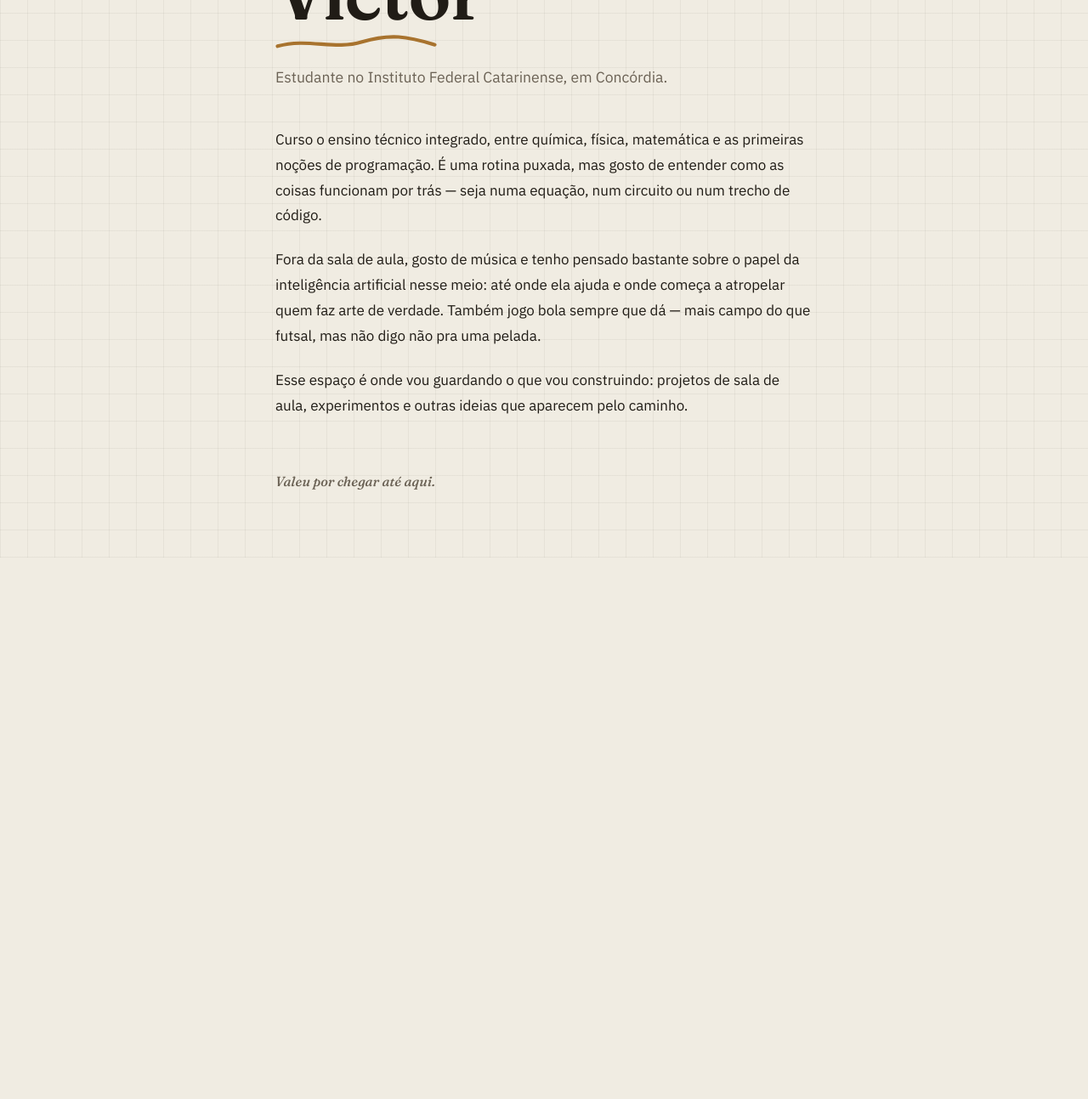
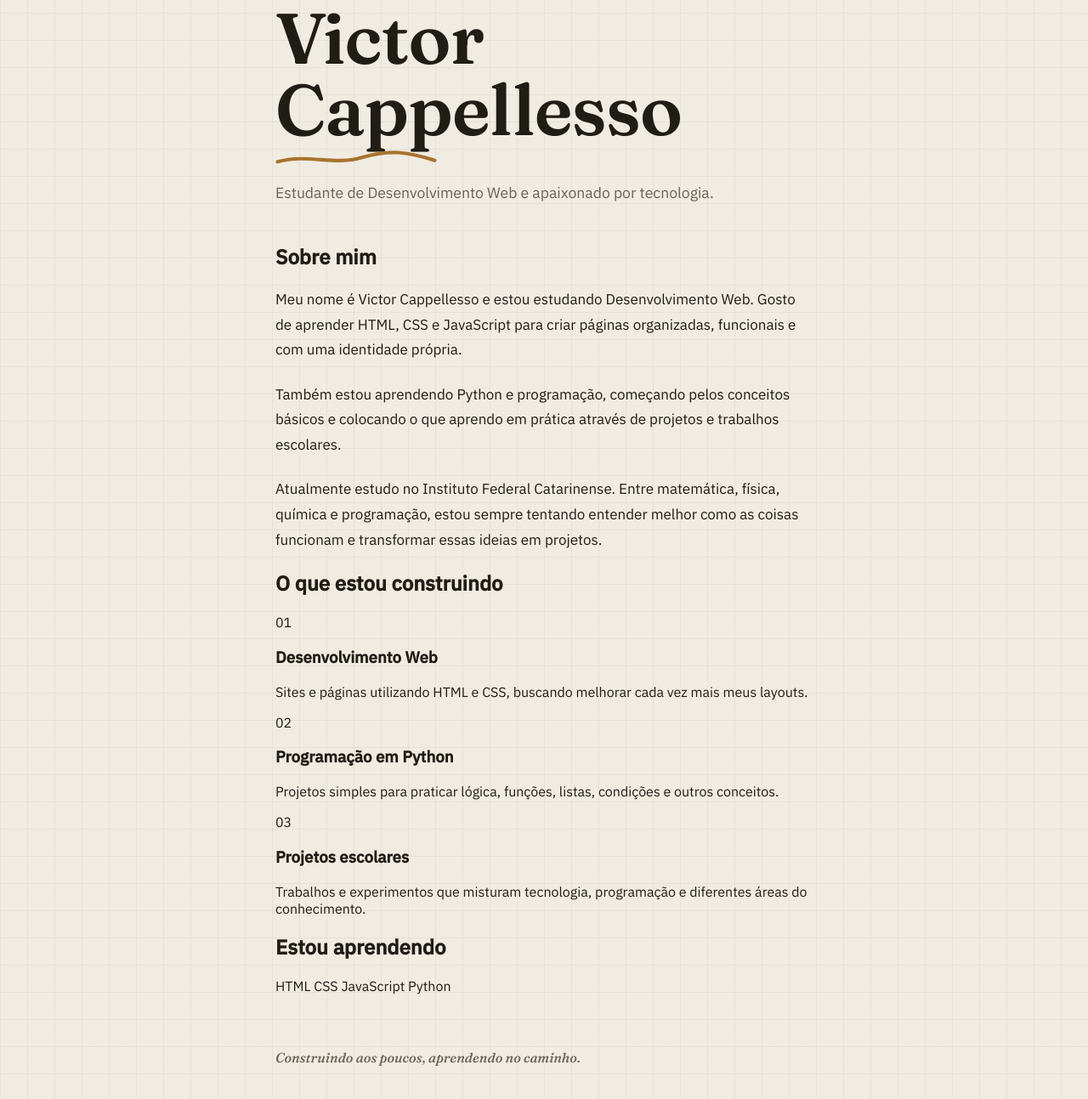
Before and after one commit to CappeVictor/Projeto_DW, a plain HTML site: page index.html in a window 1280 px wide. Shown: the part 145-1438 px from the top of the page at 85% size. Before the commit the page ends 801 px from the top, so only its background shows below. Drawn offline with Linux system fonts and the light colour scheme.

Commit message:
Update personal information and content in index.html

```diff
--- a/index.html
+++ b/index.html
@@ -3,34 +3,94 @@
 <head>
   <meta charset="UTF-8">
   <meta name="viewport" content="width=device-width, initial-scale=1.0">
-  <meta name="description" content="Página pessoal de Victor, estudante técnico em Concórdia, SC.">
-  <title>Victor</title>
+  <meta name="description" content="Página pessoal de Victor Cappellesso, estudante de Desenvolvimento Web.">
+  <title>Victor Cappellesso</title>
+
   <link rel="preconnect" href="https://fonts.googleapis.com">
   <link rel="preconnect" href="https://fonts.gstatic.com" crossorigin>
   <link href="https://fonts.googleapis.com/css2?family=Fraunces:ital,opsz,wght@0,9..144,400;0,9..144,600;1,9..144,500&family=IBM+Plex+Sans:wght@400;500&display=swap" rel="stylesheet">
+
   <link rel="stylesheet" href="style.css">
 </head>
+
 <body>
   <main>
+
     <header class="intro">
-      <h1>Victor</h1>
+      <p class="mini">PORTFÓLIO PESSOAL</p>
+
+      <h1>Victor<br>Cappellesso</h1>
+
       <svg class="underline" viewBox="0 0 220 24" preserveAspectRatio="none" aria-hidden="true">
         <path d="M3 16 C 45 4, 80 22, 118 10 S 180 2, 217 14" />
       </svg>
-      <p class="tagline">Estudante no Instituto Federal Catarinense, em Concórdia.</p>
+
+      <p class="tagline">
+        Estudante de Desenvolvimento Web e apaixonado por tecnologia.
+      </p>
     </header>
 
     <section class="sobre">
-      <p>Curso o ensino técnico integrado, entre química, física, matemática e as primeiras noções de programação. É uma rotina puxada, mas gosto de entender como as coisas funcionam por trás — seja numa equação, num circuito ou num trecho de código.</p>
+      <h2>Sobre mim</h2>
 
-      <p>Fora da sala de aula, gosto de música e tenho pensado bastante sobre o papel da inteligência artificial nesse meio: até onde ela ajuda e onde começa a atropelar quem faz arte de verdade. Também jogo bola sempre que dá — mais campo do que futsal, mas não digo não pra uma pelada.</p>
+      <p>
+        Meu nome é Victor Cappellesso e estou estudando Desenvolvimento Web.
+        Gosto de aprender HTML, CSS e JavaScript para criar páginas organizadas,
+        funcionais e com uma identidade própria.
+      </p>
 
-      <p>Esse espaço é onde vou guardando o que vou construindo: projetos de sala de aula, experimentos e outras ideias que aparecem pelo caminho.</p>
+      <p>
+        Também estou aprendendo Python e programação, começando pelos conceitos
+        básicos e colocando o que aprendo em prática através de projetos e
+        trabalhos escolares.
+      </p>
+
+      <p>
+        Atualmente estudo no Instituto Federal Catarinense. Entre matemática,
+        física, química e programação, estou sempre tentando entender melhor
+        como as coisas funcionam e transformar essas ideias em projetos.
+      </p>
+    </section>
+
+    <section class="projetos">
+      <h2>O que estou construindo</h2>
+
+      <div class="lista">
+        <article>
+          <span>01</span>
+          <h3>Desenvolvimento Web</h3>
+          <p>Sites e páginas utilizando HTML e CSS, buscando melhorar cada vez mais meus layouts.</p>
+        </article>
+
+        <article>
+          <span>02</span>
+          <h3>Programação em Python</h3>
+          <p>Projetos simples para praticar lógica, funções, listas, condições e outros conceitos.</p>
+        </article>
+
+        <article>
+          <span>03</span>
+          <h3>Projetos escolares</h3>
+          <p>Trabalhos e experimentos que misturam tecnologia, programação e diferentes áreas do conhecimento.</p>
+        </article>
+      </div>
+    </section>
+
+    <section class="tecnologias">
+      <h2>Estou aprendendo</h2>
+
+      <div class="tags">
+        <span>HTML</span>
+        <span>CSS</span>
+        <span>JavaScript</span>
+        <span>Python</span>
+      </div>
     </section>
 
     <footer class="assinatura">
-      <p>Valeu por chegar até aqui.</p>
+      <p>Construindo aos poucos, aprendendo no caminho.</p>
     </footer>
+
   </main>
 </body>
 </html>
```
